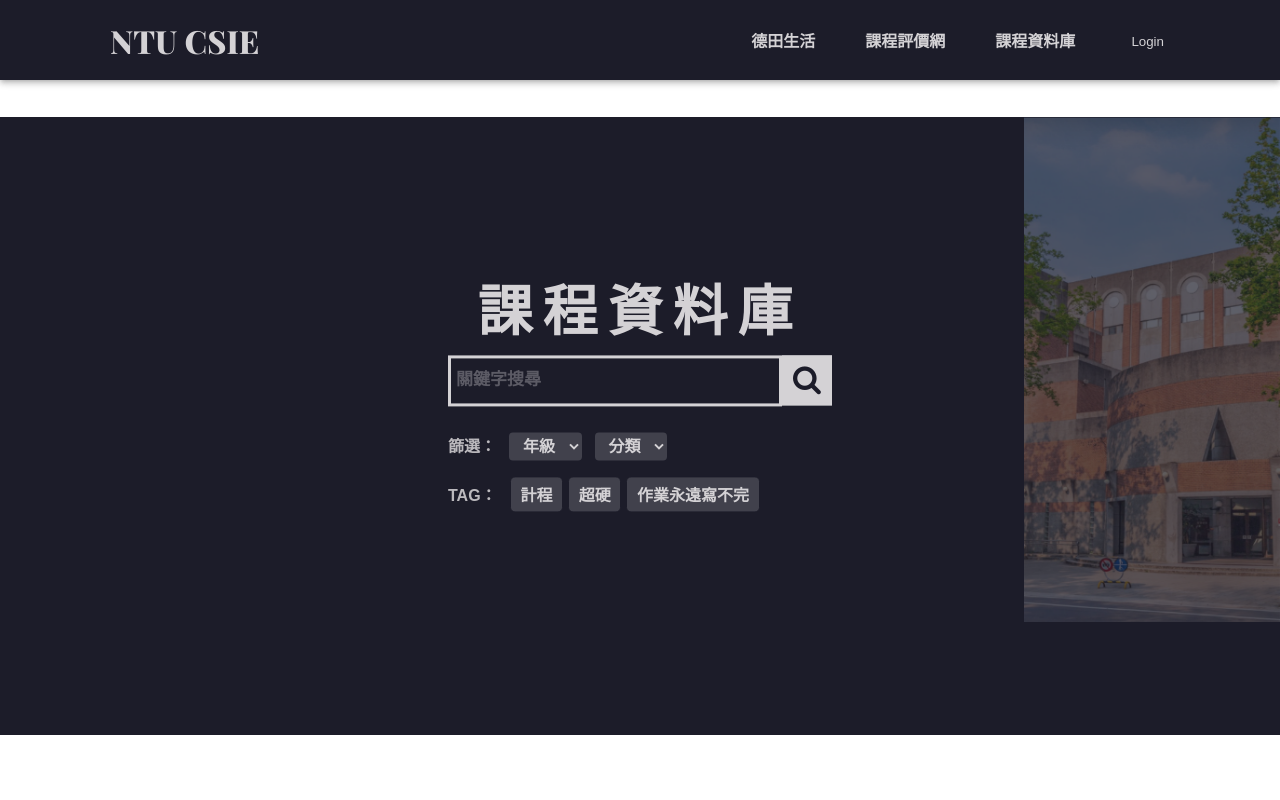
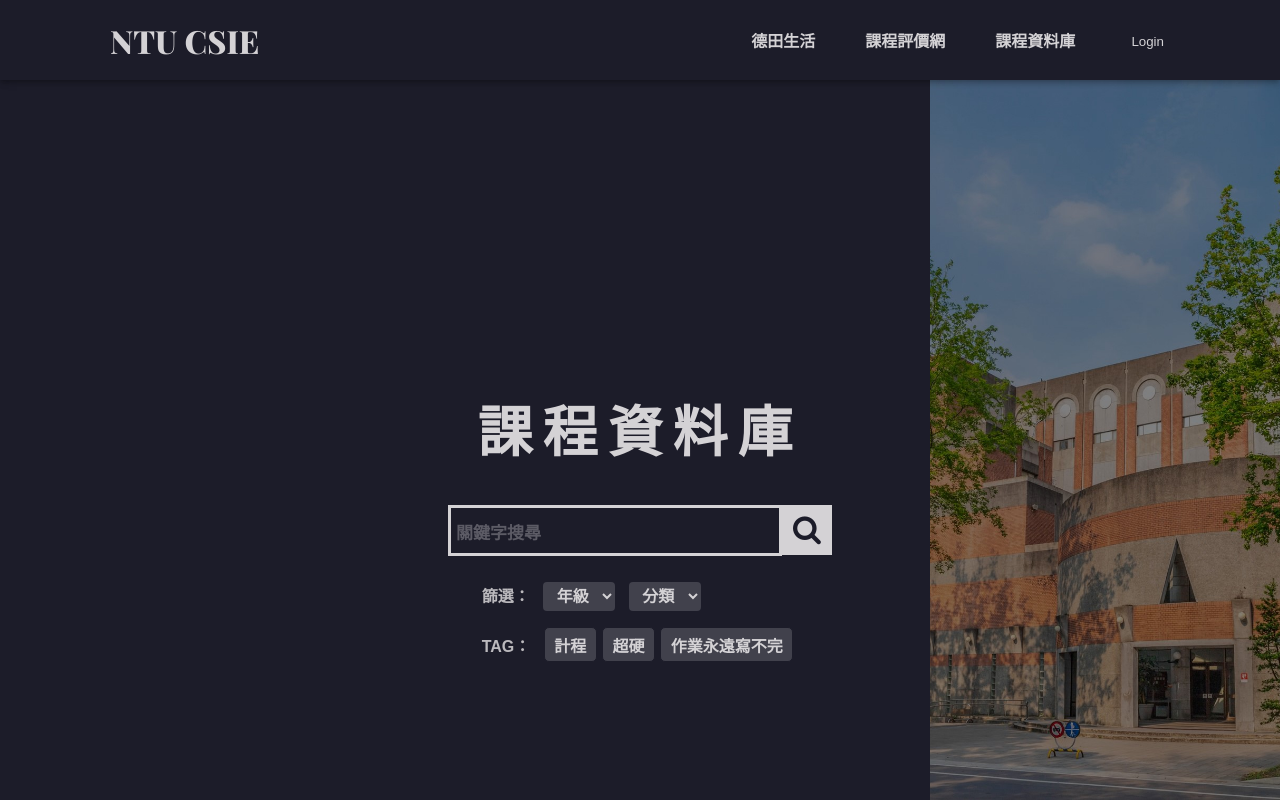
Before and after one commit to NTUCSIECouncil/council.csie-frontend, a Next.js app: page /database in a window 1280 px wide. Built offline with nearby package versions, Linux system fonts and the light colour scheme; no server answers.

Commit message:
fix rate and db main page flex

```diff
--- a/src/app/database/page.tsx
+++ b/src/app/database/page.tsx
@@ -1,25 +1,27 @@
 // import Search from '@/app/ui/search';
-// import Image from 'next/image';
+import Image from 'next/image';
 import Link from 'next/link';
 import { type FC } from 'react';
 import styles from '@/styles/database.module.css';
+import FullScreen from '@/components/FullScreen';
 
 const Page: FC = () => {
   return (
-    <main className={styles.body}>
+    <FullScreen className={styles.bodyDB}>
+      <Image className={styles.background} src="/building.jpg" width="1000" height="1000" alt="background"/>
       <h1 className={styles.title}> 課程資料庫</h1>
       {/* the following link is for the search icon of the search bar */}
       <link rel="stylesheet" href="https://cdnjs.cloudflare.com/ajax/libs/font-awesome/4.7.0/css/font-awesome.min.css"></link>
       {/* <div className={styles.courseLayout}> */}
-      <div className={styles.wrap}>
       <div className={styles.search}>
         <input type="text" className={styles.searchTerm} placeholder="關鍵字搜尋" />
-          <Link href="/database/filterResults">
+        <Link href="/rate/filterResults">
         <button type="submit" className={styles.searchButton}>
         <i className="fa fa-search"></i>
         </button>
         </Link>
       </div>
+      <div className={styles.wrap}>
         <p className={styles.word}>
           篩選：&nbsp;&nbsp;&nbsp;
           <select
@@ -46,17 +48,8 @@ const Page: FC = () => {
           <Link href="/tagged/hard" className={styles.tag}>超硬</Link>
           <Link href="/tagged/hw" className={styles.tag}>作業永遠寫不完</Link>
           </p>
-        <svg width="0" height="0" viewBox="0 0 400 300">
-          <defs>
-            <mask id="mask">
-              <rect fill="#000000" x="0" y="0" width="400" height="300"></rect>
-              <circle fill="#FFFFFF" cx="150" cy="150" r="100" />
-              <circle fill="#FFFFFF" cx="50" cy="50" r="150" />
-            </mask>
-          </defs>
-        </svg>
       </div>
-    </main>
+    </FullScreen>
   );
 };
 
--- a/src/app/rate/filterResults/page.tsx
+++ b/src/app/rate/filterResults/page.tsx
@@ -2,7 +2,6 @@
 import Link from 'next/link';
 import { type FC } from 'react';
 import styles from '@/styles/rate.module.css';
-import FullScreen from '@/components/FullScreen';
 
 const Page: FC = () => {
   return (
--- a/src/app/rate/page.tsx
+++ b/src/app/rate/page.tsx
@@ -11,7 +11,7 @@ const Page: FC = () => {
   return (
     <FullScreen className={styles.bodyRate}>
       <Image className={styles.background} src="/building.jpg" width="1000" height="1000" alt="background"/>
-      <h1 className={styles.titleRate}> 課程評價網</h1>
+      <h1 className={styles.title}> 課程評價網</h1>
       {/* the following link is for the search icon of the search bar */}
       <link rel="stylesheet" href="https://cdnjs.cloudflare.com/ajax/libs/font-awesome/4.7.0/css/font-awesome.min.css"></link>
       {/* <div className={styles.courseLayout}> */}
--- a/src/styles/database.module.css
+++ b/src/styles/database.module.css
@@ -8,6 +8,25 @@
     background-repeat: no-repeat;
     background-position-x: right;
     height: 618px; /* auto set? */
+  }
+
+.background {
+    width: 350px;
+    height: 100%;
+    position: absolute;
+    right: 0;
+    top: 0;
+    z-index: -1;
+    object-fit: cover;
+}
+
+.bodyDB {
+    font-family: Arial, sans-serif;
+    /* auto set? */
+    display: flex;
+    flex-direction: column;
+    justify-content: center;
+    align-items: center;
   }
 
 .layoutVer {
@@ -67,11 +86,12 @@
     color: #d4d2d5;
   }
 
+
 /* Search Bar Related */
 .search {
-    padding-top: 60px;
   padding-bottom: 10px;
-    width: 100%;
+  width: 30%;
+  min-width: 350px;
   position: relative;
   display: flex;
 }
@@ -85,11 +105,11 @@
   border-radius: 0px 0 0 0px;
   outline: none;
   background-color: #1c1c29;
+  color: #d4d2d5;
+  font-size: 24px;
 }
 
-.searchTerm:focus{
-    color: #d4d2d5;
-    font-size: 24px;
+.searchTerm:focus {
 }
 
 .searchButton {
@@ -111,12 +131,10 @@
   font-weight: bold;
 }
 
-.wrap{  /*Resize the wrap to see the search bar change!*/
-    width: 30%;
-    position: relative;
-    top: 6%;
-    left: 50%;
-    transform: translate(-50%, -50%);
+
+.wrap {
+  /*Resize the wrap to see the search bar change!*/
+/*  width: 30%;*/
 }
 
 /* image related */
--- a/src/styles/rate.module.css
+++ b/src/styles/rate.module.css
@@ -39,10 +39,11 @@
 }
 
 .title {
-  padding-top: 100px;
+  padding-top: 150px;
   text-align: center;
-  color: white;
-  font-size: 40px
+  color: #d4d2d5;
+  font-size: 55px;
+  letter-spacing: 10px;
 }
 
 .titleFilter {
```
Lines whose indentation alone changed are shown as unchanged.
